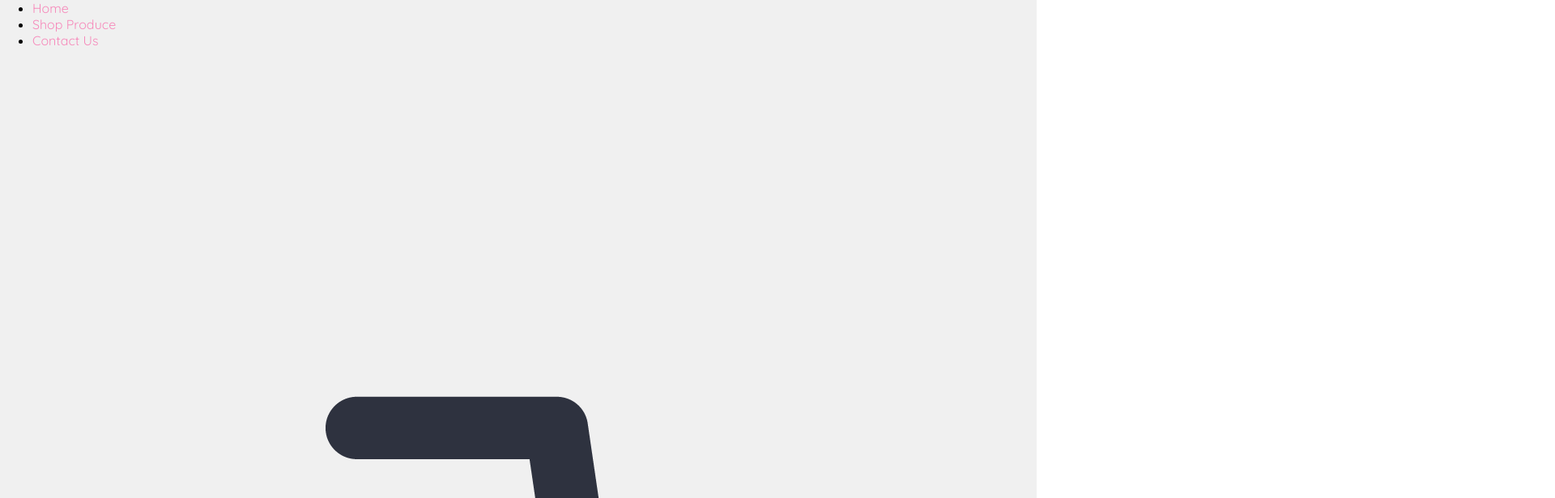
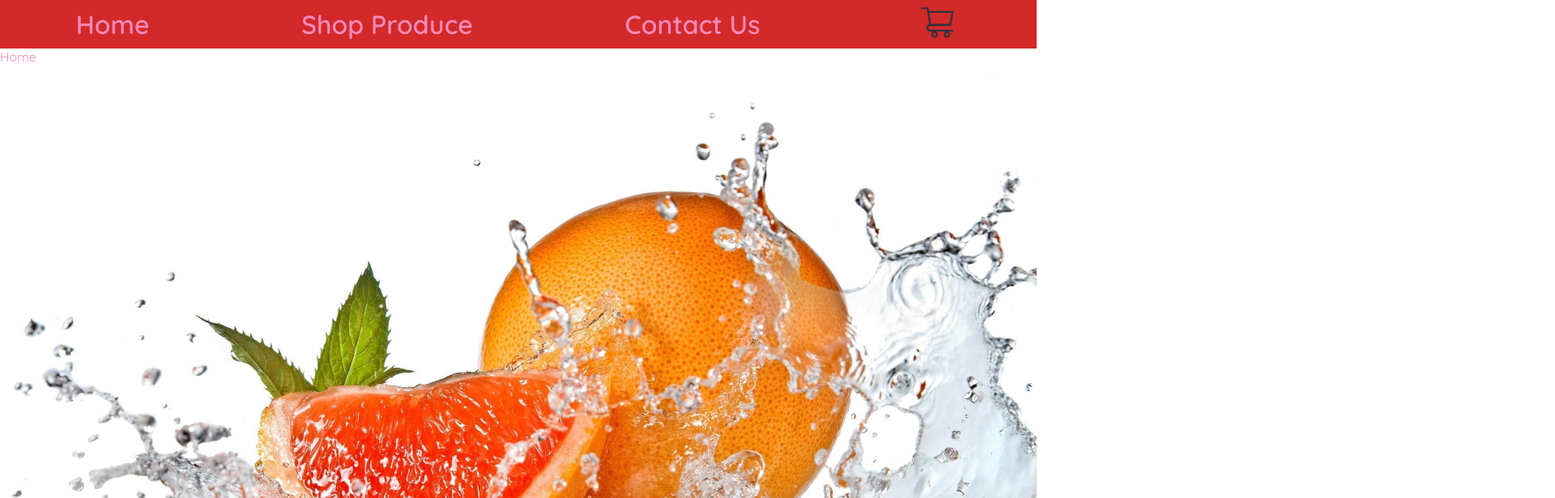
Before and after one commit to MikeMelchior/react-shopping-cart, a React (Create React App) app: page /#/cart in a window 1280 px wide. Shown: the top 616 px of the page at 81% size, 1920 px wide, since content can reach past the window. Built offline with nearby package versions, Linux system fonts and the light colour scheme.

Commit message:
style navbar, place background image on root

```diff
--- a/src/styles.css
+++ b/src/styles.css
@@ -14,15 +14,16 @@ html {
   height: 100%;
 }
 
+
 #root {
   height: 100%;
+  background-image: url('../src/images/background.jpg');
+  background-size: cover;
 }
 
 .contact,
 .homepage {
   height: 100%;
-  background-image: url('../src/images/background.jpg');
-  background-size: cover;
 }
 
 a {
@@ -32,31 +33,32 @@ a {
 
 .nav {
   position: sticky;
-  top: 0px;
+  top: 0;
   width: 100%;
   height: fit-content;
-
-  background-color: #f0f0f0;
-  display: grid;
-  grid-template-columns: repeat(4, 1fr);
+  background-color: #d42929;
+  font-weight: 600;
 }
 
-  .nav div:nth-child(2),
-  .nav div:nth-child(3) {
-    place-self: end;
+  ul {
+    display: flex;
+    font-size: 2rem;
+
+    list-style: none;
+    margin: 0;
+    padding: 0;
+    justify-content: space-around;
+    align-items: center;
   }
 
-  .link {
-    height: 100%;
-    width: fit-content;
-    padding: 10px 15px;
-    font-size: 2rem;
-    display: flex;
-    align-items: center;
-    border-radius: 10px;
-  }
+    li {
+      display: flex;
+      align-items: center;
+      height: 60px;
+      border-radius: 3px;
+    }
 
-    .link:hover {
+    li:hover {
       background-color: #dddddd;
     }
 
@@ -85,6 +87,7 @@ a {
   border: 1px solid;
   border-radius: 5px;
   width: 60%;
+  min-width: fit-content;
   margin: auto;
   background-color: rgba(254, 254, 254, 0.8);
 }
@@ -102,6 +105,7 @@ a {
 
     .item-title {
       font-size: 28px;
+      padding: 10px;
     }
 
     #product-image,
@@ -149,3 +153,36 @@ a {
   #insta {
     padding: 6px;
   }
+
+.nav div:nth-child(4) {
+  place-self: end;
+}
+
+  .cart {
+    position: relative;
+  }
+
+  #cart{
+    height: 60px;
+    width: 60px;
+  }
+
+  .item-count {
+    position: absolute;
+    top: 30px;
+    left: 0px;
+    font-weight: 600;
+    background-color: red;
+    width: 24px;
+    height: 24px;
+    border-radius: 100px;
+    display: grid;
+    place-items: center;
+  }
+
+
+
+ #test {
+    color: black;
+    font-size: 30px;
+  }
```
